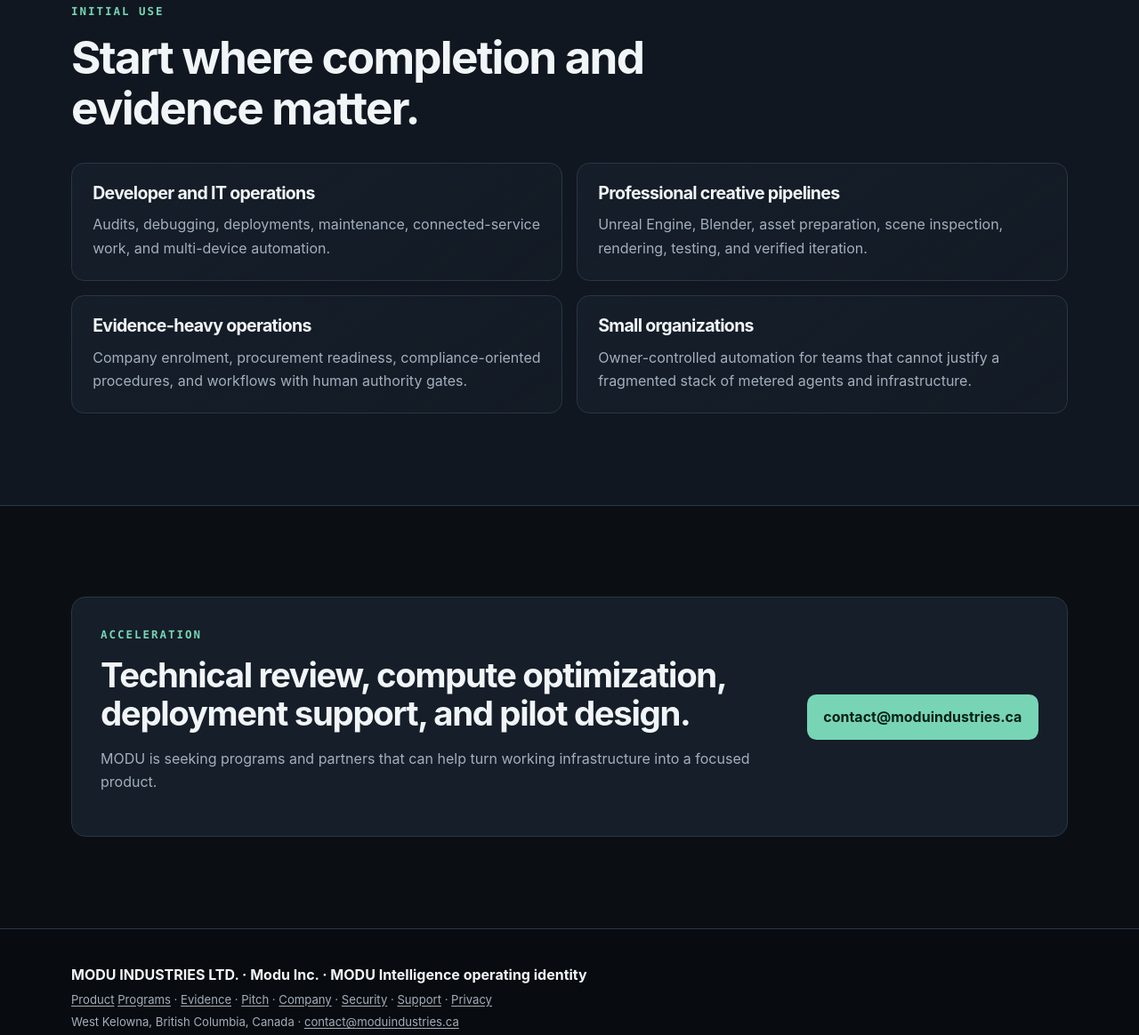
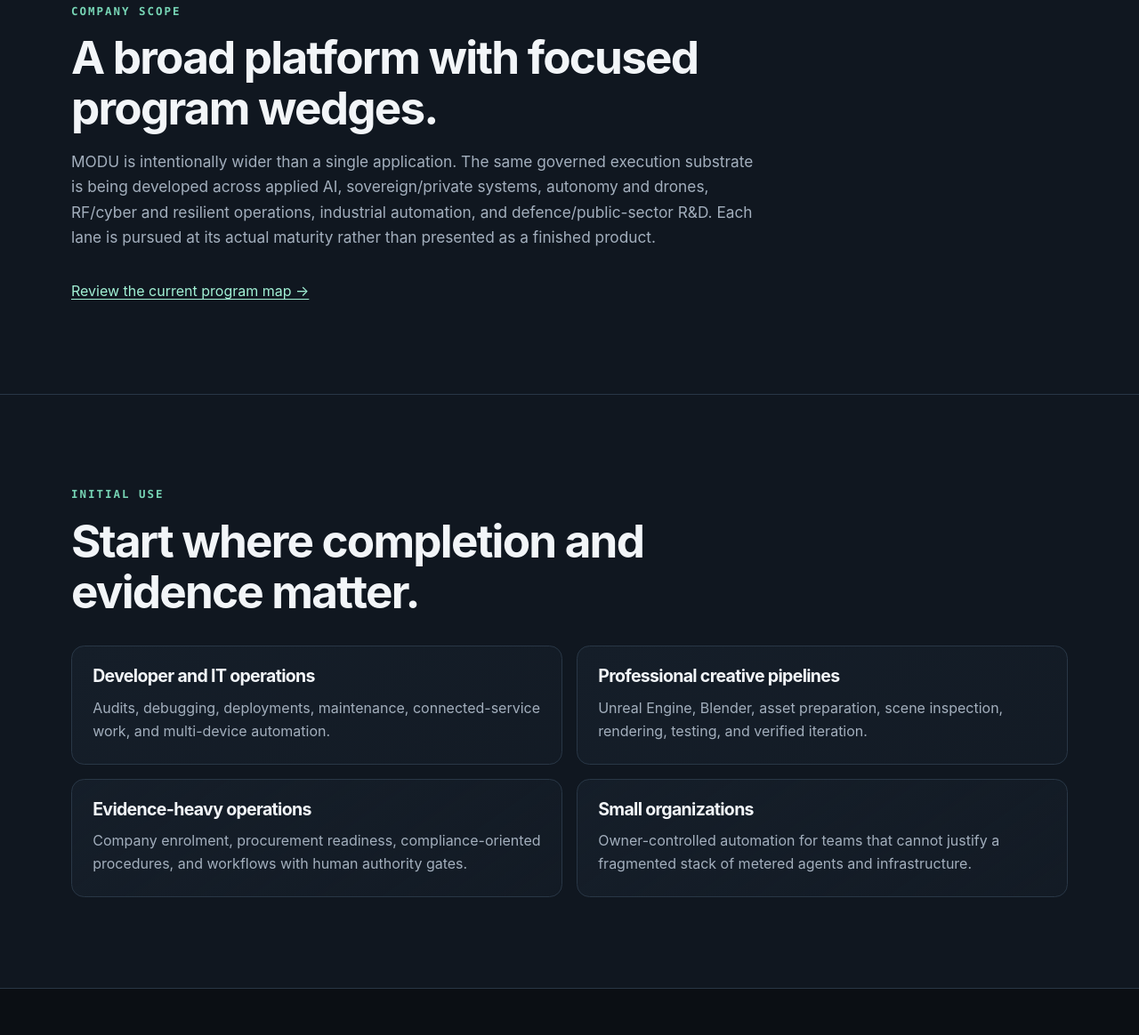
Before and after one commit to J2theN1/modu-inc-website, a plain HTML site: page pitch-deck.html in a window 1280 px wide. Shown: the part 2453-3617 px from the top of the page at 89% size. Drawn offline with Linux system fonts and the light colour scheme.

Commit message:
site: polish pitch-deck.html scope and navigation

```diff
--- a/pitch-deck.html
+++ b/pitch-deck.html
@@ -3,7 +3,7 @@
         <head>
             <meta charset="UTF-8">
             <meta name="viewport" content="width=device-width, initial-scale=1.0">
-            <meta name="description" content="MODU startup pitch: local-first AI, procedural cognition, cross-device workers, result-bound execution, current stage, and acceleration needs.">
+            <meta name="description" content="MODU startup pitch: a local-first governed AI runtime serving a broader portfolio of applied AI, autonomy, sovereign systems, RF/cyber, and industrial programs.">
             <meta name="theme-color" content="#0b0f14">
             <meta name="robots" content="index, follow">
             <link rel="canonical" href="https://moduindustries.ca/pitch-deck.html">
@@ -39,14 +39,14 @@
 <section class="section"><div class="container"><div class="section-heading"><p class="eyebrow">Problem</p><h2>Useful AI work still breaks at the execution boundary.</h2></div><div class="card-grid two-up"><article class="card"><h3>Fragmented tools</h3><p>Agents, scripts, connected apps, browsers, and devices behave like separate products instead of one governed execution system.</p></article><article class="card"><h3>Weak verification</h3><p>Assistants can claim success without binding the answer to the actual worker, action, output, and observed result.</p></article><article class="card"><h3>Lost operational context</h3><p>Identity, permissions, procedures, devices, and programme states are repeatedly rediscovered rather than reused as durable infrastructure.</p></article><article class="card"><h3>Cloud-first cost and dependency</h3><p>Metered cloud inference is often the default even when capable local hardware and owner-controlled devices are available.</p></article></div></div></section>
 <section class="section section-alt"><div class="container"><div class="section-heading"><p class="eyebrow">Solution</p><h2>One runtime, many bounded workers.</h2></div><div class="card-grid two-up"><article class="card"><h3>Procedural cognition</h3><p>Deterministic procedures, memory, tools, authority, and model reasoning work as separate, inspectable parts of the system.</p></article><article class="card"><h3>Local and heterogeneous compute</h3><p>PC GPUs, CPUs, phones, device accelerators, and selective cloud services can participate in one governed worker fabric.</p></article><article class="card"><h3>Result-bound execution</h3><p>Operations are tied to workers, adapters, action state, outputs, receipts, and the final user-visible result.</p></article><article class="card"><h3>Resumable human gates</h3><p>CAPTCHA, MFA, passkeys, legal terms, and payments pause a workflow without losing its exact state.</p></article></div></div></section>
 <section class="section"><div class="container two-column"><div><p class="eyebrow">Current stage</p><h2>Founder-funded active R&amp;D.</h2></div><div class="prose"><p>Working development spans local runtime infrastructure, connected-service bridges, PC and phone workers, persistent browser workflows, local-model orchestration, professional-software automation, and durable evidence systems.</p><p>The company is moving from broad infrastructure toward focused, repeatable pilots. It is early validation, not a claim of general availability, recurring revenue, or production certification.</p></div></div></section>
+<section class="section section-alt"><div class="container"><div class="section-heading"><p class="eyebrow">Company scope</p><h2>A broad platform with focused program wedges.</h2><p>MODU is intentionally wider than a single application. The same governed execution substrate is being developed across applied AI, sovereign/private systems, autonomy and drones, RF/cyber and resilient operations, industrial automation, and defence/public-sector R&amp;D. Each lane is pursued at its actual maturity rather than presented as a finished product.</p></div><p class="section-link"><a href="programs.html">Review the current program map →</a></p></div></section>
 <section class="section section-alt"><div class="container"><div class="section-heading"><p class="eyebrow">Initial use</p><h2>Start where completion and evidence matter.</h2></div><div class="card-grid two-up"><article class="card"><h3>Developer and IT operations</h3><p>Audits, debugging, deployments, maintenance, connected-service work, and multi-device automation.</p></article><article class="card"><h3>Professional creative pipelines</h3><p>Unreal Engine, Blender, asset preparation, scene inspection, rendering, testing, and verified iteration.</p></article><article class="card"><h3>Evidence-heavy operations</h3><p>Company enrolment, procurement readiness, compliance-oriented procedures, and workflows with human authority gates.</p></article><article class="card"><h3>Small organizations</h3><p>Owner-controlled automation for teams that cannot justify a fragmented stack of metered agents and infrastructure.</p></article></div></div></section>
 <section class="section"><div class="container contact-panel"><div><p class="eyebrow">Acceleration</p><h2>Technical review, compute optimization, deployment support, and pilot design.</h2><p>MODU is seeking programs and partners that can help turn working infrastructure into a focused product.</p></div><a class="btn btn-primary" href="mailto:contact@moduindustries.ca">contact@moduindustries.ca</a></div></section>
             </main>
             <footer class="site-footer" role="contentinfo">
     <div class="container footer-inner">
         <p class="footer-copy">MODU INDUSTRIES LTD. · Modu Inc. · MODU Intelligence operating identity</p>
-        <p class="footer-legal"><a href="product.html">Product</a>
-    <a href="programs.html">Programs</a> · <a href="evidence.html">Evidence</a> · <a href="pitch-deck.html">Pitch</a> · <a href="company.html">Company</a> · <a href="security.html">Security</a> · <a href="support.html">Support</a> · <a href="privacy.html">Privacy</a></p>
+        <p class="footer-legal"><a href="product.html">Product</a> · <a href="programs.html">Programs</a> · <a href="evidence.html">Evidence</a> · <a href="pitch-deck.html">Pitch</a> · <a href="company.html">Company</a> · <a href="security.html">Security</a> · <a href="support.html">Support</a> · <a href="privacy.html">Privacy</a></p>
         <p class="footer-legal">West Kelowna, British Columbia, Canada · <a href="mailto:contact@moduindustries.ca">contact@moduindustries.ca</a></p>
     </div>
 </footer>
```
